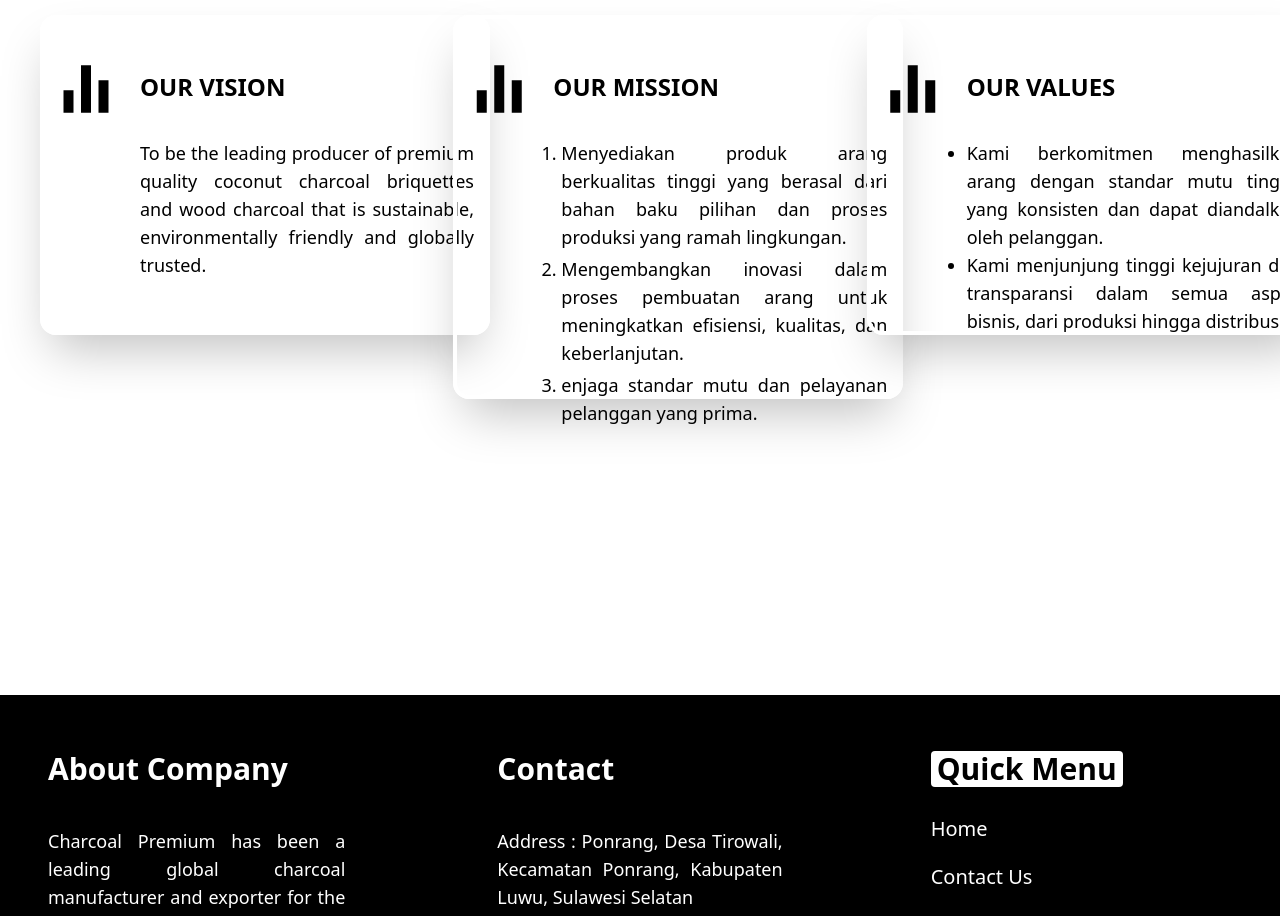
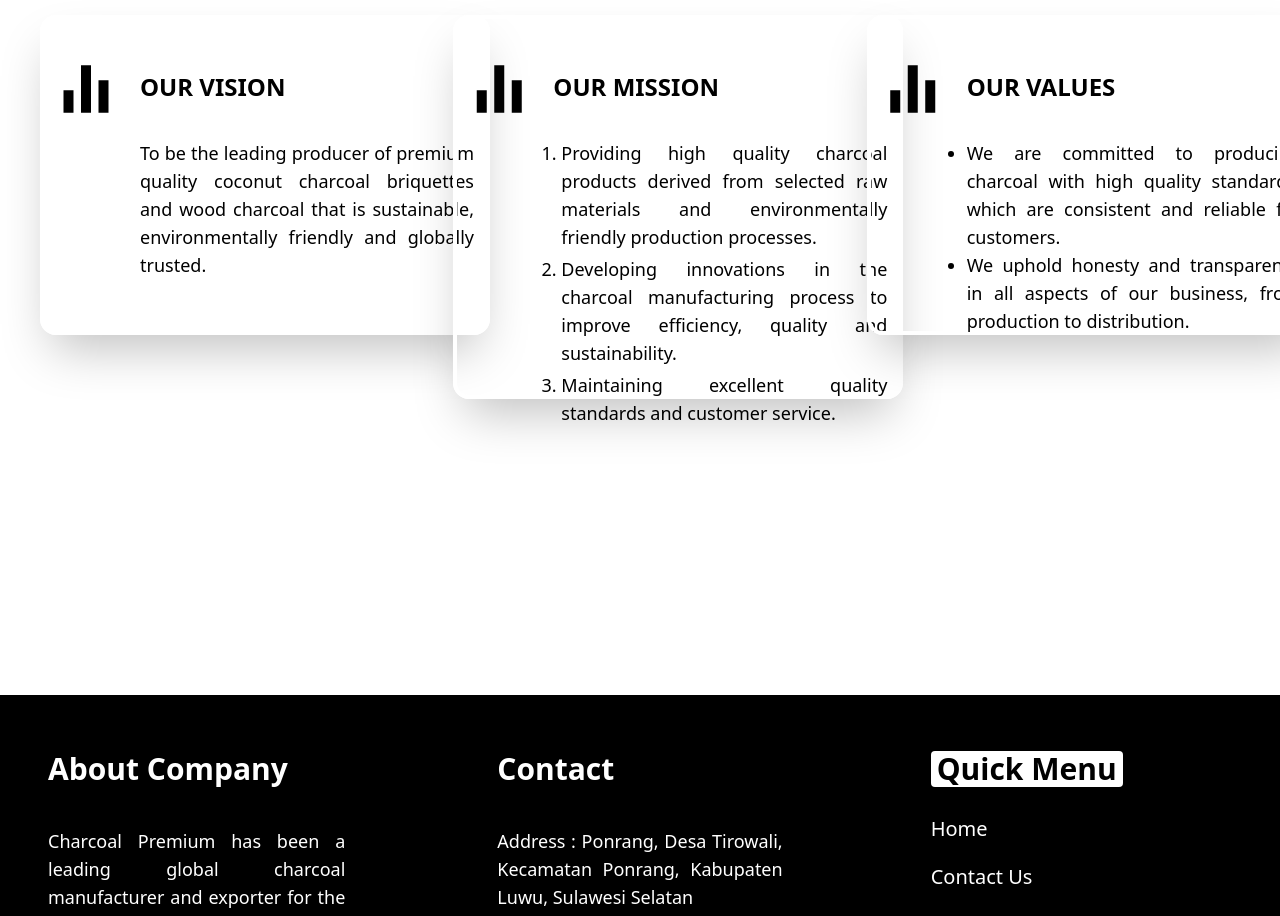
Before and after one commit to hilalhamdh/charcoalpremium, a React (Vite) app: page / in a window 1280 px wide. Shown: the part 1440-2356 px from the top of the page. Built offline with nearby package versions, Linux system fonts and the light colour scheme.

Commit message:
add file new

```diff
--- a/src/pages/VisimisiPages.jsx
+++ b/src/pages/VisimisiPages.jsx
@@ -24,14 +24,17 @@ function VisimisiPages() {
               </h1>
               <ul className="pt-5 list-decimal pl-2 text-sm md:text-lg text-justify mt-4 ">
                 <li className="pb-1">
-                  Menyediakan produk arang berkualitas tinggi yang berasal dari
-                  bahan baku pilihan dan proses produksi yang ramah lingkungan.
+                  Providing high quality charcoal products derived from selected
+                  raw materials and environmentally friendly production
+                  processes.
                 </li>
                 <li className="pb-1">
-                  Mengembangkan inovasi dalam proses pembuatan arang untuk
-                  meningkatkan efisiensi, kualitas, dan keberlanjutan.
+                  Developing innovations in the charcoal manufacturing process
+                  to improve efficiency, quality and sustainability.
                 </li>
-                <li>enjaga standar mutu dan pelayanan pelanggan yang prima.</li>
+                <li>
+                  Maintaining excellent quality standards and customer service.
+                </li>
               </ul>
             </div>
           </div>
@@ -43,12 +46,12 @@ function VisimisiPages() {
               </h1>
               <ul className="pt-5 text-sm md:text-lg text-justify list-disc mt-4">
                 <li>
-                  Kami berkomitmen menghasilkan arang dengan standar mutu
-                  tinggi, yang konsisten dan dapat diandalkan oleh pelanggan.
+                  We are committed to producing charcoal with high quality
+                  standards, which are consistent and reliable for customers.
                 </li>
                 <li>
-                  Kami menjunjung tinggi kejujuran dan transparansi dalam semua
-                  aspek bisnis, dari produksi hingga distribusi.
+                  We uphold honesty and transparency in all aspects of our
+                  business, from production to distribution.
                 </li>
               </ul>
             </div>
```
